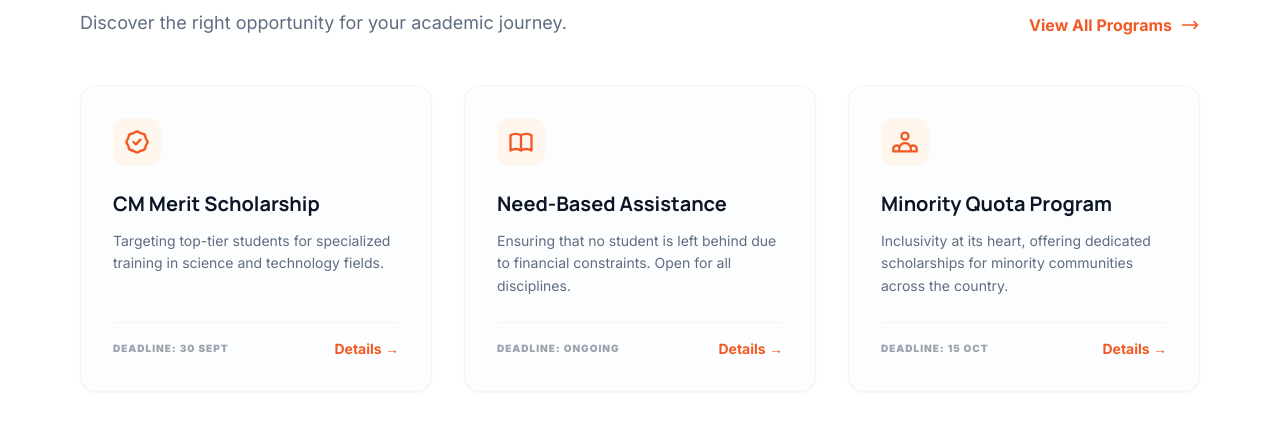
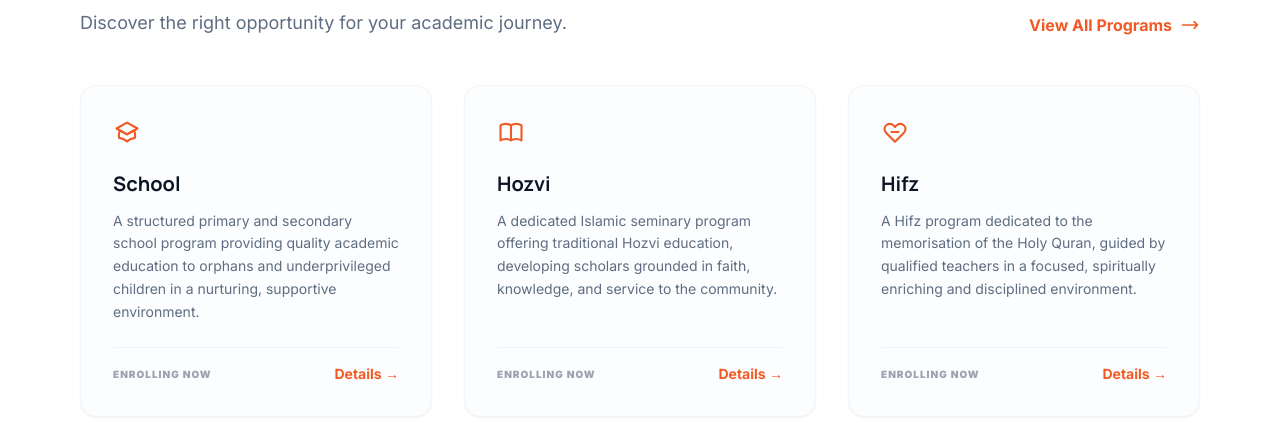
Before and after one commit to fahadraza512/Dar_ul_zahra, a Next.js app: page / in a window 1280 px wide. Shown: the part 4824-5256 px from the top of the page. Built offline with nearby package versions, Linux system fonts and the light colour scheme; no server answers.

Commit message:
Replace scholarship cards with School/Hozvi/Hifz, remove icon backgrounds

```diff
--- a/src/components/ScholarshipPrograms.tsx
+++ b/src/components/ScholarshipPrograms.tsx
@@ -4,22 +4,22 @@ import AnimateIn from "./ui/AnimateIn";
 
 const programs = [
   {
-    icon: <svg className="w-5 h-5 md:w-7 md:h-7" fill="none" stroke="currentColor" viewBox="0 0 24 24"><path strokeLinecap="round" strokeLinejoin="round" strokeWidth={2} d="M9 12l2 2 4-4M7.835 4.697a3.42 3.42 0 001.946-.806 3.42 3.42 0 014.438 0 3.42 3.42 0 001.946.806 3.42 3.42 0 013.138 3.138 3.42 3.42 0 00.806 1.946 3.42 3.42 0 010 4.438 3.42 3.42 0 00-.806 1.946 3.42 3.42 0 01-3.138 3.138 3.42 3.42 0 00-1.946.806 3.42 3.42 0 01-4.438 0 3.42 3.42 0 00-1.946-.806 3.42 3.42 0 01-3.138-3.138 3.42 3.42 0 00-.806-1.946 3.42 3.42 0 010-4.438 3.42 3.42 0 00.806-1.946 3.42 3.42 0 013.138-3.138z" /></svg>,
-    title: "CM Merit Scholarship",
-    desc: "Targeting top-tier students for specialized training in science and technology fields.",
-    deadline: "Deadline: 30 Sept",
+    icon: <svg className="w-6 h-6 md:w-7 md:h-7" fill="none" stroke="currentColor" viewBox="0 0 24 24"><path strokeLinecap="round" strokeLinejoin="round" strokeWidth={1.8} d="M12 14l9-5-9-5-9 5 9 5z" /><path strokeLinecap="round" strokeLinejoin="round" strokeWidth={1.8} d="M12 14l6.16-3.422a12.083 12.083 0 01.665 6.479A11.952 11.952 0 0012 20.055a11.952 11.952 0 00-6.824-2.998 12.078 12.078 0 01.665-6.479L12 14z" /></svg>,
+    title: "School",
+    desc: "A structured primary and secondary school program providing quality academic education to orphans and underprivileged children in a nurturing, supportive environment.",
+    deadline: "Enrolling Now",
   },
   {
-    icon: <svg className="w-5 h-5 md:w-7 md:h-7" fill="none" stroke="currentColor" viewBox="0 0 24 24"><path strokeLinecap="round" strokeLinejoin="round" strokeWidth={2} d="M12 6.253v13m0-13C10.832 5.477 9.246 5 7.5 5S4.168 5.477 3 6.253v13C4.168 18.477 5.754 18 7.5 18s3.332.477 4.5 1.253m0-13C13.168 5.477 14.754 5 16.5 5c1.747 0 3.332.477 4.5 1.253v13C19.832 18.477 18.247 18 16.5 18c-1.746 0-3.332.477-4.5 1.253" /></svg>,
-    title: "Need-Based Assistance",
-    desc: "Ensuring that no student is left behind due to financial constraints. Open for all disciplines.",
-    deadline: "Deadline: Ongoing",
+    icon: <svg className="w-6 h-6 md:w-7 md:h-7" fill="none" stroke="currentColor" viewBox="0 0 24 24"><path strokeLinecap="round" strokeLinejoin="round" strokeWidth={1.8} d="M12 6.253v13m0-13C10.832 5.477 9.246 5 7.5 5S4.168 5.477 3 6.253v13C4.168 18.477 5.754 18 7.5 18s3.332.477 4.5 1.253m0-13C13.168 5.477 14.754 5 16.5 5c1.747 0 3.332.477 4.5 1.253v13C19.832 18.477 18.247 18 16.5 18c-1.746 0-3.332.477-4.5 1.253" /></svg>,
+    title: "Hozvi",
+    desc: "A dedicated Islamic seminary program offering traditional Hozvi education, developing scholars grounded in faith, knowledge, and service to the community.",
+    deadline: "Enrolling Now",
   },
   {
-    icon: <svg className="w-5 h-5 md:w-7 md:h-7" fill="none" stroke="currentColor" viewBox="0 0 24 24"><path strokeLinecap="round" strokeLinejoin="round" strokeWidth={2} d="M17 20h5v-2a3 3 0 00-5.356-1.857M17 20H7m10 0v-2c0-.656-.126-1.283-.356-1.857M7 20H2v-2a3 3 0 015.356-1.857M7 20v-2c0-.656.126-1.283.356-1.857m0 0a5.002 5.002 0 019.288 0M15 7a3 3 0 11-6 0 3 3 0 016 0z" /></svg>,
-    title: "Minority Quota Program",
-    desc: "Inclusivity at its heart, offering dedicated scholarships for minority communities across the country.",
-    deadline: "Deadline: 15 Oct",
+    icon: <svg className="w-6 h-6 md:w-7 md:h-7" fill="none" stroke="currentColor" viewBox="0 0 24 24"><path strokeLinecap="round" strokeLinejoin="round" strokeWidth={1.8} d="M4.318 6.318a4.5 4.5 0 000 6.364L12 20.364l7.682-7.682a4.5 4.5 0 00-6.364-6.364L12 7.636l-1.318-1.318a4.5 4.5 0 00-6.364 0z" /><path strokeLinecap="round" strokeLinejoin="round" strokeWidth={1.8} d="M9 12h6" /></svg>,
+    title: "Hifz",
+    desc: "A Hifz program dedicated to the memorisation of the Holy Quran, guided by qualified teachers in a focused, spiritually enriching and disciplined environment.",
+    deadline: "Enrolling Now",
   },
 ];
 
@@ -54,7 +54,7 @@ export default function ScholarshipPrograms() {
                 transition={{ type: "spring", stiffness: 220 }}
               >
                 <motion.div
-                  className="w-10 h-10 md:w-12 md:h-12 bg-orange-50 rounded-xl flex items-center justify-center mb-4 md:mb-6 text-primary"
+                  className="mb-4 md:mb-6 text-primary"
                   whileHover={{ rotate: 8, scale: 1.1 }}
                   transition={{ type: "spring", stiffness: 300 }}
                 >
```
